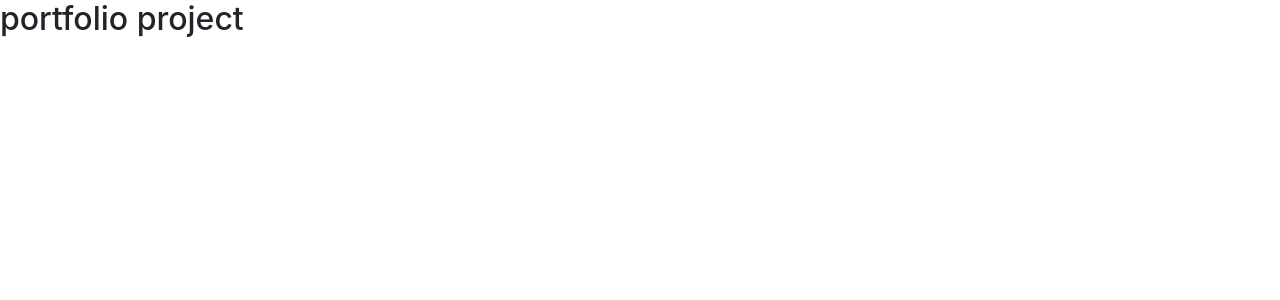
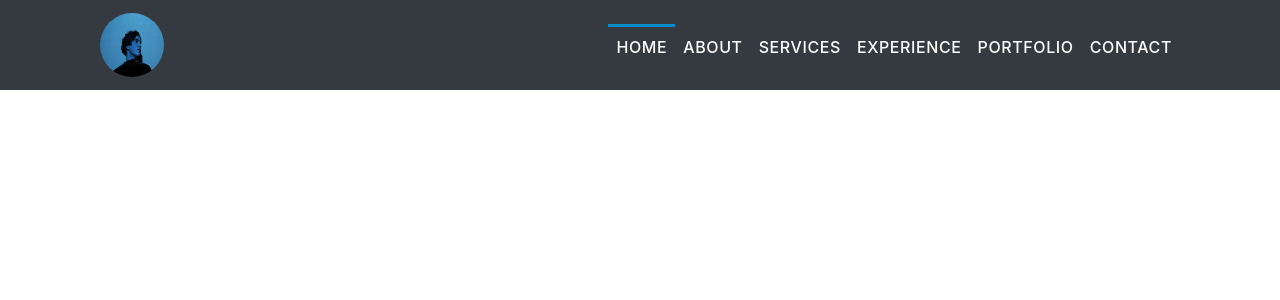
Before and after one commit to sagelogan/ReactPortfolio2.0, a React (Create React App) app: page / in a window 1280 px wide. Shown: the top 300 px of the page. Built offline with nearby package versions, Linux system fonts and the light colour scheme.

Commit message:
created navbar component

```diff
--- a/public/index.html
+++ b/public/index.html
@@ -39,5 +39,7 @@
       To begin the development, run `npm start` or `yarn start`.
       To create a production bundle, use `npm run build` or `yarn build`.
     -->
+
+    <script src="https://cdn.jsdelivr.net/npm/bootstrap@5.0.0-beta3/dist/js/bootstrap.bundle.min.js" integrity="sha384-JEW9xMcG8R+pH31jmWH6WWP0WintQrMb4s7ZOdauHnUtxwoG2vI5DkLtS3qm9Ekf" crossorigin="anonymous"></script>
   </body>
 </html>
--- a/src/App.css
+++ b/src/App.css
@@ -1,3 +1,61 @@
+@import url('https://fonts.googleapis.com/css2?family=Roboto&display=swap');
+
+
+:root{
+  --primary-white: #fff;
+  --primary-accent: #088dca;
+  --primary-dark: rgba(255,255,255, 0);
+}
+
+body{
+  font-family: 'Roboto', sans-serif;
+}
+
+
+/*     Navbar   */
+.logo{
+  width: 4rem;
+  height: 4rem;
+  border-radius:3rem;
+}
+
+/*     Navbar links   */
+
+nav a.nav-link {
+  font-weight: 500;
+  letter-spacing: 0.0375rem;
+  cursor: pointer;
+}
+
+
+nav ul li{
+  text-transform: uppercase;
+}
+
+
+.navbar-nav > li > a {
+  color:var(--primary-white) !important;
+  border-top: 0.1875rem solid var(--primary-dark) ;
+}
+
+
+.navbar-nav > li > a.active,  .navbar-nav > li > a.active:focus{
+  border-top: 0.1875rem solid var(--primary-accent);
+}
+
+
+.navbar-nav > li > a:hover{
+  border-top: 0.1875rem solid var(--primary-accent);
+}
+
+
+
+
+
+
+
+
+
 .App {
   text-align: center;
 }
--- a/src/App.js
+++ b/src/App.js
@@ -1,9 +1,11 @@
 
 import './App.css';
 import "bootstrap/dist/css/bootstrap.min.css";
+import Navbar from "./components/Navbar";
+
 function App() {
   return (
-  <h2>portfolio project</h2>
+  <Navbar/>
   );
 }
 
--- /dev/null
+++ b/src/components/Navbar.js
@@ -0,0 +1,41 @@
+import React from "react"
+import myLogo from "../IMG_6551.JPG"
+export const Navbar = () => {
+    return (
+        <nav className="navbar navbar-expand-lg navbar-light bg-dark ">
+            <div className="container">
+                <div className="container-fluid">
+                <a className="navbar-brand" href="#"><img className ="logo" src = {myLogo} alt ="logo"/></a>
+                <button className="navbar-toggler" type="button" data-bs-toggle="collapse" data-bs-target="#navbarSupportedContent" aria-controls="navbarSupportedContent" aria-expanded="false" aria-label="Toggle navigation">
+                    <span className="navbar-toggler-icon"></span>
+                </button>
+                <div className="collapse navbar-collapse" id="navbarSupportedContent">
+                    <ul className="navbar-nav ml-auto mb-2 mb-lg-0">
+                    <li className="nav-item">
+                        <a className="nav-link active" aria-current="page" href="#">Home</a>
+                    </li>
+                    <li className="nav-item">
+                        <a className="nav-link" href="#">About</a>
+                    </li>
+                    <li className="nav-item">
+                        <a className="nav-link" href="#">Services</a>
+                    </li>
+                    <li className="nav-item">
+                        <a className="nav-link" href="#">Experience</a>
+                    </li>
+                    <li className="nav-item">
+                        <a className="nav-link" href="#">Portfolio</a>
+                    </li>
+                    <li className="nav-item">
+                        <a className="nav-link" href="#">Contact</a>
+                    </li>
+                    </ul>
+
+                </div>
+                </div>
+            </div>
+      </nav>
+    )
+}
+
+export default Navbar
```
Also changed, not shown: src/IMG_6551.JPG (added), src/IMG_6930.jpg (added).
